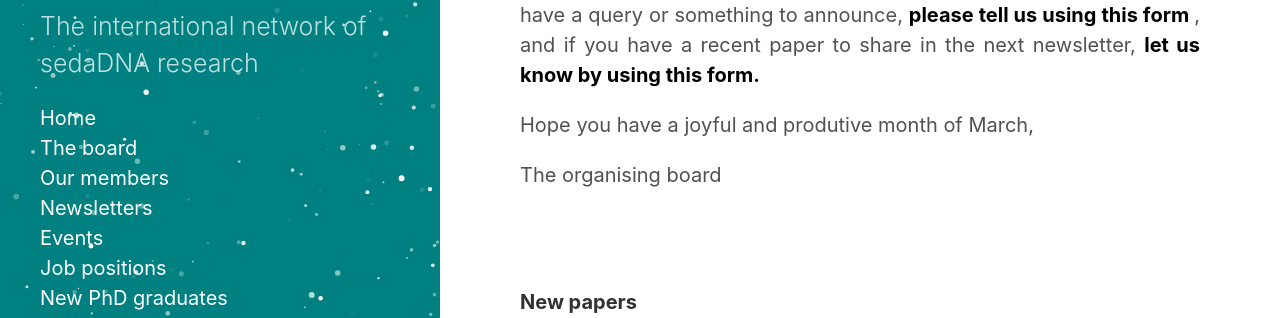
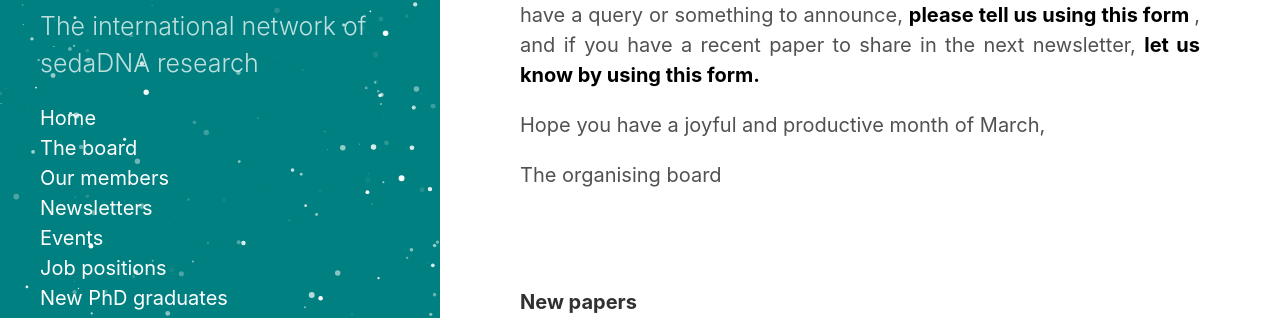
Before and after one commit to sedadna/sedadna.github.io, a Jekyll site: the page built from category/news/26-03.md, in a window 1280 px wide and 900 px high. Shown: the part 394-712 px from the top of the window. Built offline with Jekyll 4.4.1, drawn with Linux system fonts in a browser that asks for light colours.

Commit message:
Typo in productive

```diff
--- a/category/news/26-03.md
+++ b/category/news/26-03.md
@@ -12,7 +12,7 @@ title: March 2026 Newsletter
 
 <p align="justify">Hello! Welcome to the March newsletter and Happy New Year of the Horse if you celebrate. This past month we have seen the publishing of three papers, one preprint and two Postdoc positions. As always, if you have a query or something to announce, <a href="https://docs.google.com/forms/d/e/1FAIpQLSeLT1Oy9T3tikrYDxF9l65q3vfQl6iQMPHTzX5DPZ7aQIYUkA/viewform"><b> please tell us using this form </b></a>, and if you have a recent paper to share in the next newsletter, <a href="https://docs.google.com/forms/d/e/1FAIpQLSfjbcDSBFH9jntd_LF9cq3D5_IR5u00okFaVvIjGFErS2_FbQ/viewform"><b>let us know by using this form.</b></a>
 
-<p>Hope you have a joyful and produtive month of March,</p>
+<p>Hope you have a joyful and productive month of March,</p>
 <p>The organising board</p>
 <br>
 
```
